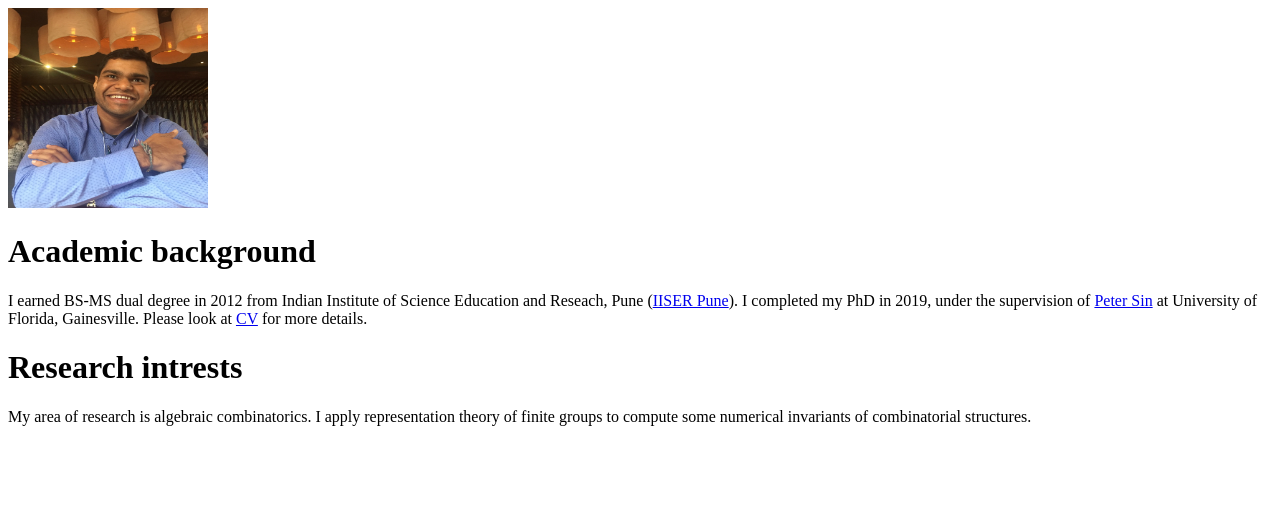
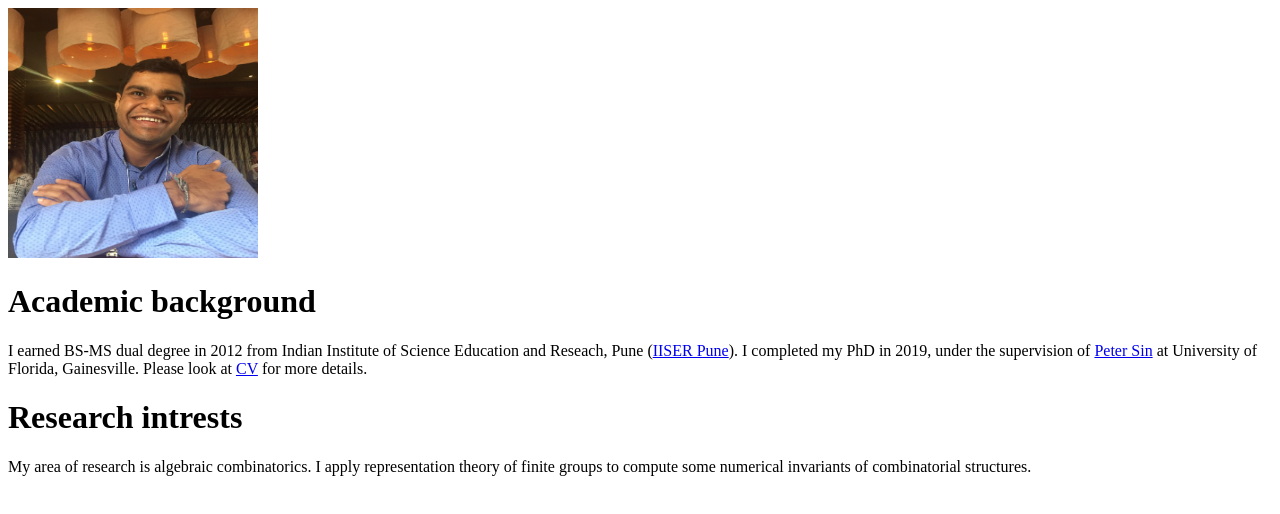
Before and after one commit to Venkatapantangi/Venkatapantangi.github.io, a plain HTML site: page index.html in a window 1280 px wide. Drawn offline with Linux system fonts and the light colour scheme.

Commit message:
Update index.html

```diff
--- a/index.html
+++ b/index.html
@@ -6,7 +6,7 @@
 <meta name="keywords" content="html tutorial template">
 </head>
 <body>
-<img src="files/image1.jpeg" alt="Picture", width=200 height=200>
+<img src="files/image1.jpeg" alt="Picture", width=250 height=250>
 <h1>Academic background</h1>
 <p>I earned BS-MS dual degree in 2012 from Indian Institute of Science Education and Reseach, Pune
  (<a href="http://www.iiserpune.ac.in/"target="_blank">IISER Pune</a>).
```
